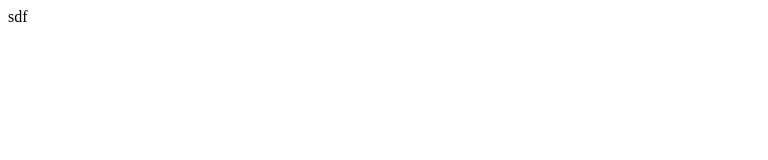
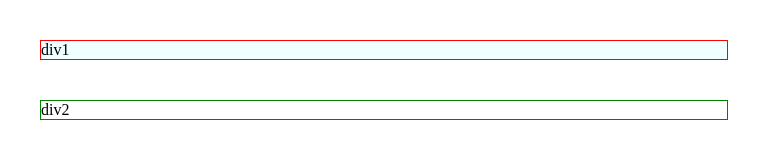
Before and after one commit to Kersey25/dadlaga1, a plain HTML site: page index.html in a window 768 px wide. Drawn offline with Linux system fonts and the light colour scheme.

Commit message:
background soligdoh

```diff
--- a/index.html
+++ b/index.html
@@ -1,11 +1,69 @@
 <!DOCTYPE html>
 <html lang="en">
+
 <head>
     <meta charset="UTF-8">
     <meta name="viewport" content="width=device-width, initial-scale=1.0">
-    <title>Document</title>
+    <title>dadlaga1</title>
+    <style>
+        body{margin: 0;}
+        #div1 {
+            border: 1px solid red;
+            margin-right: 0px;
+            margin-left: 0px;
+            /*display: inline;
+            height: 50px;
+            width: 100px;
+            padding: 20px;
+            margin: 10px; */
+        }
+
+        #div2 {
+            border: 1px solid green;
+            /*display: inline;
+            height: 100px;
+            width: 100px;
+            padding: 20px;
+            margin: 10px; */
+            margin-right: 0px;
+            margin-left: 0px;
+        }
+         @media not screen and (max-width: 800px)  {
+            body {
+                background-color: lightblue;
+                color: red;
+            }
+        }
+        @media (min-width:600px){
+            #div1{
+                margin: 40px;
+            }
+            #div2{
+                margin: 40px;
+            }
+        }
+
+        @media (max-width:800px){
+            #div1{
+                background-color: azure;
+                margin: 40px;
+            }
+            #div2{
+                margin: 40px;
+            }
+        }
+
+
+    </style>
 </head>
+
 <body>
-    sdf
+    <div id="div1">
+        div1
+    </div>
+    <div id="div2">
+        div2
+    </div>
 </body>
+
 </html>
```
